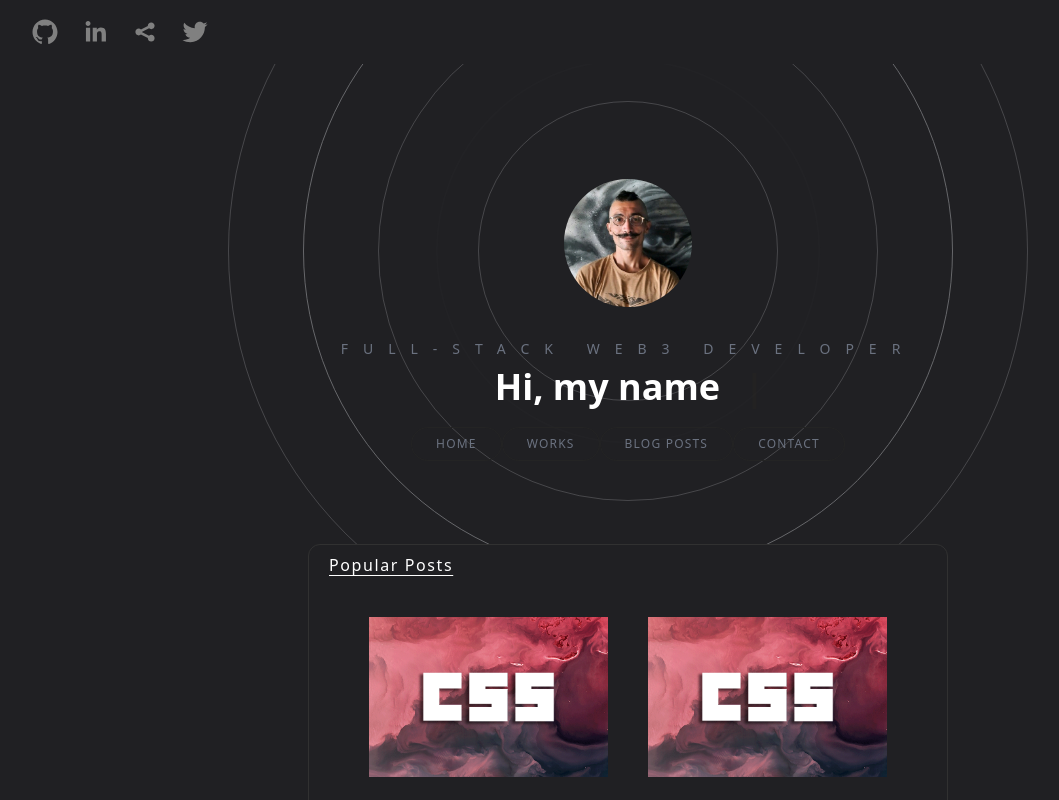
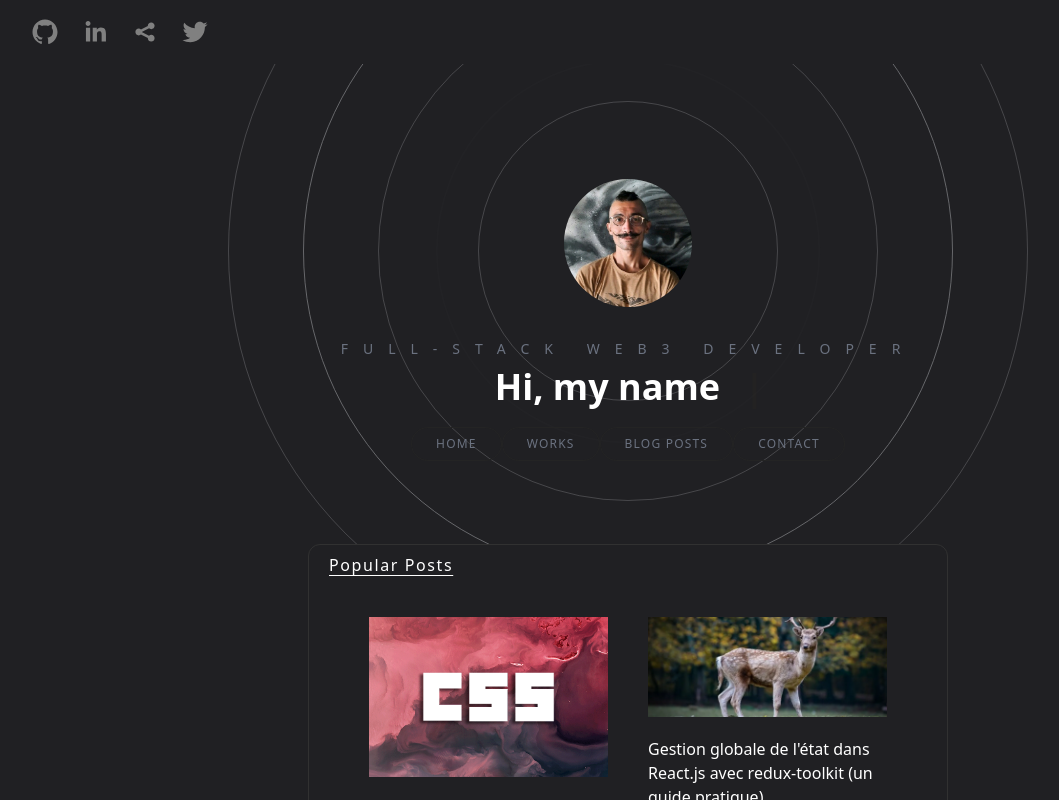
Before and after one commit to muratcan-yuksel/my-portfolio, a Next.js app: page /posts in a window 1280 px wide. Shown: the whole page, without its empty margins (12-1071 px from the left). Built offline with nearby package versions, Linux system fonts and the light colour scheme.

Commit message:
add posts links

```diff
--- a/pages/posts.js
+++ b/pages/posts.js
@@ -2,6 +2,8 @@ import Image from "next/image";
 import Link from "next/link";
 import React from "react";
 import darkTheme from "../assets/darktheme.png";
+import reduxArticle from "../assets/reduxarticle.webp";
+import websocketsarticle from "../assets/websocketsarticle.webp";
 
 const articles = [
   {
@@ -10,14 +12,15 @@ const articles = [
     link: "https://blog.logrocket.com/react-light-dark-mode-css-theme-ui/",
   },
   {
-    title: "Dark Theme with TailwindCSS",
-    image: darkTheme,
-    link: "https://blog.logrocket.com/react-light-dark-mode-css-theme-ui/",
+    title:
+      "Gestion globale de l'état dans React.js avec redux-toolkit (un guide pratique)",
+    image: reduxArticle,
+    link: "https://dev.to/muratcanyuksel/gestion-globale-de-l-etat-dans-react-js-avec-redux-toolkit-un-guide-pratique-2276",
   },
   {
-    title: "Dark Theme with TailwindCSS",
-    image: darkTheme,
-    link: "https://blog.logrocket.com/react-light-dark-mode-css-theme-ui/",
+    title: "Using WebSockets with React",
+    image: websocketsarticle,
+    link: "https://dev.to/muratcanyuksel/using-websockets-with-react-50pi",
   },
 ];
 
```
Also changed, not shown: assets/reduxarticle.webp (added), assets/websocketsarticle.webp (added).
